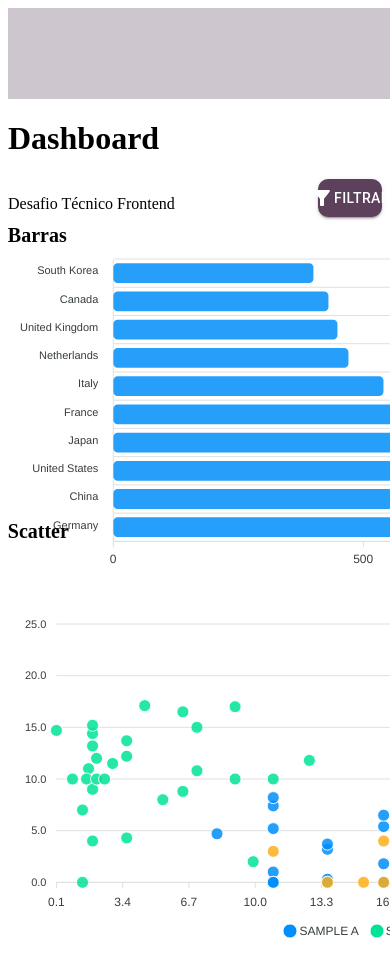
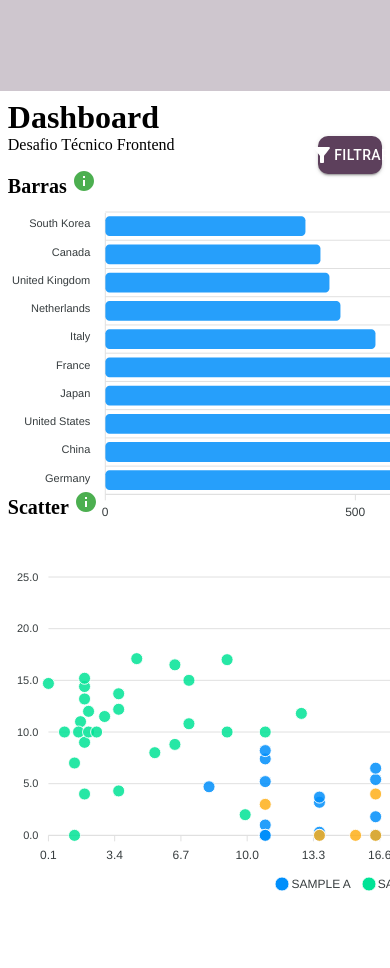
Before and after one commit to Murbachw/teste-pratico, a React (Create React App) app: page / in a window 390 px wide. Shown: the top 968 px of the page. After the commit the page ends 921 px from the top, so only its background shows below. Built offline with nearby package versions, Linux system fonts and the light colour scheme.

Commit message:
ajustes finais

```diff
--- a/src/app.css
+++ b/src/app.css
@@ -1,6 +1,13 @@
+*{
+    margin: 0;
+    padding: 0;
+}
+
 .header{
     display: grid;
     grid-template-columns: 1fr 1fr;
+    margin: 2% 2% 2%;
+
 }
 
 .header p{
--- a/src/components/BarChart.jsx
+++ b/src/components/BarChart.jsx
@@ -1,6 +1,8 @@
 import React from 'react'
 import ReactApexChart from "react-apexcharts";
 import './css/barChart.css'
+import InfoIcon from '@mui/icons-material/Info';
+import { green } from '@mui/material/colors';
 
 
 class ApexChart extends React.Component {
@@ -54,7 +56,8 @@ class ApexChart extends React.Component {
 export function BarChart() {
         return (
         <>
-          <h1 className="TextoBarras">Barras</h1>
+          <h1 className="TextoBarras">Barras <InfoIcon sx={{ color: green[500] }}/></h1>
+
           <ApexChart/>
         </>
         );
--- a/src/components/ScatterCharts.jsx
+++ b/src/components/ScatterCharts.jsx
@@ -1,6 +1,8 @@
 import React from 'react'
 import ReactApexChart from "react-apexcharts";
 import './css/scatterChart.css'
+import InfoIcon from '@mui/icons-material/Info';
+import { green } from '@mui/material/colors';
 
 
 
@@ -67,7 +69,7 @@ class ApexChart extends React.Component {
 export function ScatterCharts() {
   return (
     <>
-    <h1 className="TextoScatter">Scatter</h1>
+    <h1 className="TextoScatter">Scatter                 <InfoIcon sx={{ color: green[500] }}/></h1>
     <ApexChart/>
     </>
   );
--- a/src/components/css/barChart.css
+++ b/src/components/css/barChart.css
@@ -1,6 +1,12 @@
 .TextoBarras{
     position: absolute;
-    top: 25%;
+    top: 23%;
     font-size: 20px;
     left: 2%;
 }
+
+@media only screen and (max-width: 1000px) {
+    .TextoBarras{
+        top: 20%;
+    }
+  }
--- a/src/components/css/navBar.css
+++ b/src/components/css/navBar.css
@@ -3,4 +3,6 @@
     height: 91px;
     background: #cec6ce;
     border-color: #cec6ce;
+    margin: 0;
+    padding: 0;
 }
--- a/src/components/css/scatterChart.css
+++ b/src/components/css/scatterChart.css
@@ -1,6 +1,6 @@
 .TextoScatter{
     position: absolute;
-    top: 26%;
+    top: 23%;
     font-size: 20px;
     left: 51%;
 }
@@ -11,7 +11,7 @@
 
 @media only screen and (max-width: 1000px) {
     .TextoScatter{
-        top: 60%;
+        top: 58%;
         left: 2%;
     }
   }
```
